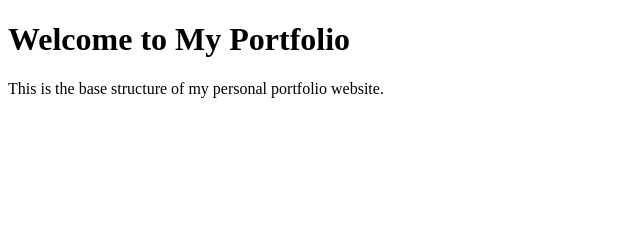
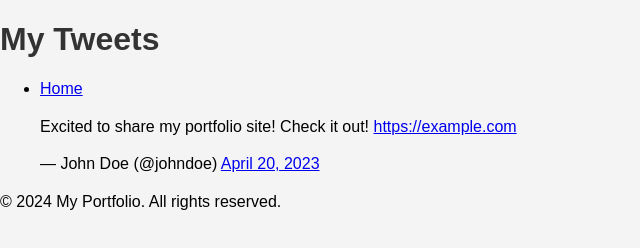
Before and after one commit to Don-Riddle1/My_First_Portfolio, a plain HTML site: page html_basic/tweets.html in a window 1280 px wide. Shown: the whole page, without its empty margins (0-640 px from the left). Drawn offline with Linux system fonts and the light colour scheme; files that its build step writes are made by us from their sources.

Commit message:
Add embedded tweet page and link from homepage

```diff
--- a/html_basic/tweets.html
+++ b/html_basic/tweets.html
@@ -3,10 +3,29 @@
 <head>
     <meta charset="UTF-8">
     <meta name="viewport" content="width=device-width, initial-scale=1.0">
-    <title>My First Portfolio</title>
+    <title>My Tweets</title>
+    <link href="base.css" rel="stylesheet">
+    <link href="styles.css" rel="stylesheet">
 </head>
 <body>
-    <h1>Welcome to My Portfolio</h1>
-    <p>This is the base structure of my personal portfolio website.</p>
+    <header>
+        <h1>My Tweets</h1>
+        <nav>
+            <ul>
+                <li><a href="index.html">Home</a></li>
+            </ul>
+        </nav>
+    </header>
+    <main>
+        <article>
+            <!-- Embed a tweet below -->
+            <blockquote class="twitter-tweet">
+                <p lang="en" dir="ltr">Excited to share my portfolio site! Check it out! <a href="https://example.com">https://example.com</a></p>&mdash; John Doe (@johndoe) <a href="https://twitter.com/johndoe/status/1234567890123456789">April 20, 2023</a></blockquote>
+            <script async src="https://platform.twitter.com/widgets.js" charset="utf-8"></script>
+        </article>
+    </main>
+    <footer>
+        <p>&copy; 2024 My Portfolio. All rights reserved.</p>
+    </footer>
 </body>
 </html>
```
Also changed, not shown: html_basic/index.html (+18 -4 lines).
